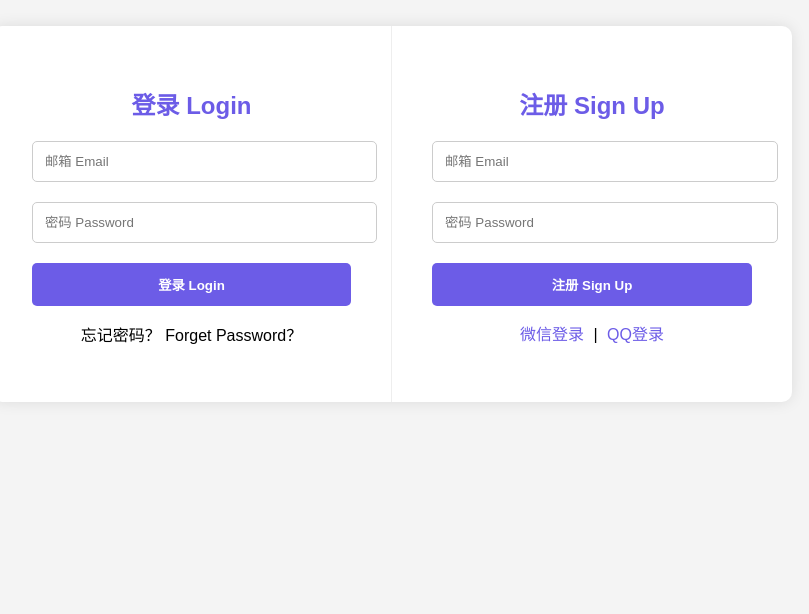
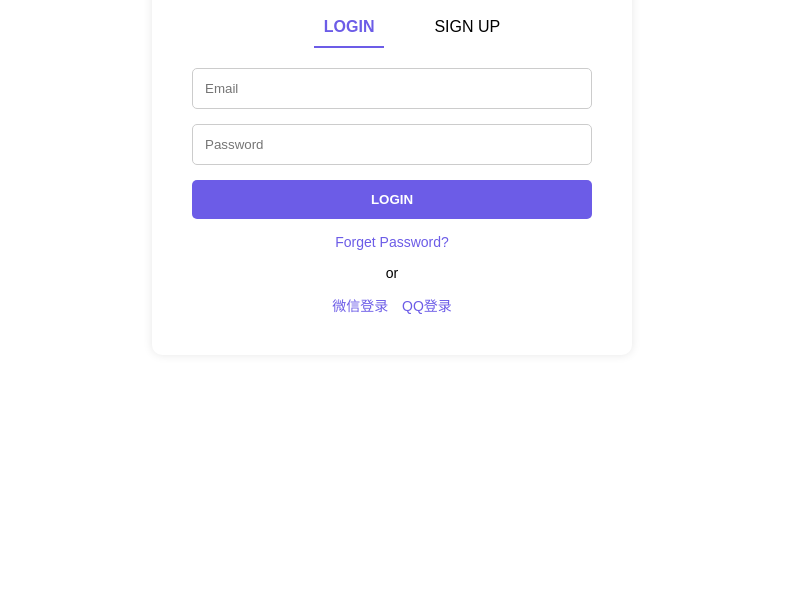
Before and after one commit to lina8bell/-ryanrochad, a plain HTML site: page dl.html in a window 1280 px wide. Shown: the part 186-800 px from the top of the page, without its empty margins (248-1057 px from the left). Drawn offline with Linux system fonts and the light colour scheme; no server answers.

Commit message:
Update dl.html
update javascript for sign up function

```diff
--- a/dl.html
+++ b/dl.html
@@ -1,115 +1,130 @@
-<!doctype html>
+<!DOCTYPE html>
 <html lang="zh-CN">
 <head>
-<meta charset="utf-8">
+  <meta charset="UTF-8" />
   <title>瑞恩罗恰德 登录注册</title>
 
-<!-- 引入 Firebase SDK -->
+  <!-- Firebase SDK -->
   <script src="https://www.gstatic.com/firebasejs/9.22.2/firebase-app.js"></script>
   <script src="https://www.gstatic.com/firebasejs/9.22.2/firebase-auth.js"></script>
 
   <style>
     body {
       font-family: Arial, sans-serif;
+      background: #fff;
       margin: 0;
       padding: 0;
-    background-color: #f4f4f4;
     }
     .container {
+      max-width: 400px;
+      margin: 50px auto;
+      padding: 40px;
+      background: #fff;
+      box-shadow: 0 0 10px rgba(0,0,0,0.1);
+      border-radius: 10px;
+    }
+    .logo {
+      text-align: center;
+      margin-bottom: 20px;
+    }
+    .tabs {
       display: flex;
       justify-content: center;
-    align-items: center;
-    min-height: 100vh;
+      margin-bottom: 20px;
     }
-.box {
-    background-color: white;
-    display: flex;
-    border-radius: 10px;
-    box-shadow: 0 0 15px rgba(0,0,0,0.1);
-    overflow: hidden;
+    .tabs li {
+      list-style: none;
+      margin: 0 20px;
+      padding: 10px;
+      cursor: pointer;
+      border-bottom: 2px solid transparent;
     }
-.left-section, .right-section {
-    padding: 40px;
-    width: 400px;
+    .tabs li.active {
+      border-bottom: 2px solid #6c5ce7;
+      color: #6c5ce7;
+      font-weight: bold;
+    }
+    form {
+      display: none;
+    }
+    form.active {
+      display: block;
+    }
+    input {
+      width: 100%;
+      padding: 12px;
+      margin-bottom: 15px;
+      border: 1px solid #ccc;
+      border-radius: 5px;
       box-sizing: border-box;
     }
-.left-section {
-    border-right: 1px solid #eee;
-}
-h2 {
-    text-align: center;
-    margin-bottom: 20px;
-    color: #6c5ce7;
-}
-form input {
-    width: 100%;
-    padding: 12px;
-    margin-bottom: 20px;
-    border: 1px solid #ccc;
-    border-radius: 5px;
-}
-form button {
+    button {
       width: 100%;
       padding: 12px;
       background-color: #6c5ce7;
       color: white;
       border: none;
       border-radius: 5px;
+      font-weight: bold;
       cursor: pointer;
-    font-weight: bold;
     }
-form button:hover {
-    background-color: #5e54d2;
+    button:hover {
+      background-color: #5947d6;
     }
-.social-login {
+    .center-text {
       text-align: center;
       margin-top: 15px;
+      font-size: 14px;
     }
-.social-login a {
+    .center-text a {
+      color: #6c5ce7;
+      text-decoration: none;
       margin: 0 5px;
-    text-decoration: none;
-    color: #6c5ce7;
     }
   </style>
+</head>
+<body>
 
-</head>
+  <div class="container">
+    <div class="logo">
+      <img src="images/37eef08795715baa9746a6829c38d89.png" alt="Ryan Rochad Logo" style="height: 80px;">
+    </div>
 
-<body>
-<div class="container">
-  <div class="box">
+    <ul class="tabs">
+      <li id="login-tab" class="active">LOGIN</li>
+      <li id="signup-tab">SIGN UP</li>
+    </ul>
 
     <!-- 登录表单 -->
-    <div class="left-section">
-      <h2>登录 Login</h2>
-      <form id="login-form">
-        <input type="email" id="login-email" placeholder="邮箱 Email" required>
-        <input type="password" id="login-password" placeholder="密码 Password" required>
-        <button type="submit">登录 Login</button>
-        <div class="social-login">
-          <p>忘记密码？ Forget Password？</p>
+    <form id="login-form" class="active">
+      <input type="email" id="login-email" placeholder="Email" required>
+      <input type="password" id="login-password" placeholder="Password" required>
+      <button type="submit">LOGIN</button>
+      <div class="center-text">
+        <a href="#">Forget Password?</a>
+      </div>
+      <div class="center-text">
+        <p>or</p>
+        <a href="https://weixin.qq.com/" target="_blank">微信登录</a>
+        <a href="https://im.qq.com/index/" target="_blank">QQ登录</a>
       </div>
     </form>
-    </div>
 
     <!-- 注册表单 -->
-    <div class="right-section">
-      <h2>注册 Sign Up</h2>
     <form id="signup-form">
-        <input type="email" id="signup-email" placeholder="邮箱 Email" required>
-        <input type="password" id="signup-password" placeholder="密码 Password" required>
-        <button type="submit">注册 Sign Up</button>
-        <div class="social-login">
-          <a href="https://weixin.qq.com/" target="_blank">微信登录</a> |
+      <input type="email" id="signup-email" placeholder="Email" required>
+      <input type="password" id="signup-password" placeholder="Password" required>
+      <button type="submit">SIGN UP</button>
+      <div class="center-text">
+        <p>or</p>
+        <a href="https://weixin.qq.com/" target="_blank">微信登录</a>
         <a href="https://im.qq.com/index/" target="_blank">QQ登录</a>
       </div>
     </form>
   </div>
 
-  </div>
-</div>
-
   <script>
-  // ======= 你的 Firebase 配置 =======
+    // Firebase 配置
     const firebaseConfig = {
       apiKey: "AIzaSyDipF9OB3ViymcyZ6PTCBvdBrQ5Ze09MLQ",
       authDomain: "ryanrochad-5c497.firebaseapp.com",
@@ -119,48 +134,60 @@ form button:hover {
       appId: "1:454876873137:web:c0592b5f307e777282bd90"
     };
 
+    // 初始化
     const app = firebase.initializeApp(firebaseConfig);
     const auth = firebase.auth();
 
+    // 标签切换逻辑
+    const loginTab = document.getElementById('login-tab');
+    const signupTab = document.getElementById('signup-tab');
+    const loginForm = document.getElementById('login-form');
+    const signupForm = document.getElementById('signup-form');
+
+    loginTab.addEventListener('click', () => {
+      loginTab.classList.add('active');
+      signupTab.classList.remove('active');
+      loginForm.classList.add('active');
+      signupForm.classList.remove('active');
+    });
+
+    signupTab.addEventListener('click', () => {
+      signupTab.classList.add('active');
+      loginTab.classList.remove('active');
+      signupForm.classList.add('active');
+      loginForm.classList.remove('active');
+    });
+
     // 登录逻辑
-  document.getElementById('login-form').addEventListener('submit', function(e) {
+    loginForm.addEventListener('submit', (e) => {
       e.preventDefault();
       const email = document.getElementById('login-email').value;
       const password = document.getElementById('login-password').value;
 
       auth.signInWithEmailAndPassword(email, password)
-      .then((userCredential) => {
+        .then(() => {
           alert('登录成功！');
-        window.location.href = 'index.html'; // 登录后跳转首页
+          window.location.href = 'index.html';
         })
-      .catch((error) => {
-        alert('登录失败: ' + error.message);
+        .catch(error => {
+          alert('登录失败：' + error.message);
         });
     });
 
     // 注册逻辑
-  document.getElementById('signup-form').addEventListener('submit', function(e) {
+    signupForm.addEventListener('submit', (e) => {
       e.preventDefault();
       const email = document.getElementById('signup-email').value;
       const password = document.getElementById('signup-password').value;
 
       auth.createUserWithEmailAndPassword(email, password)
-      .then((userCredential) => {
+        .then(() => {
           alert('注册成功！请登录。');
-        window.location.reload(); // 注册后刷新回登录页面
+          loginTab.click(); // 自动切回登录页
         })
-      .catch((error) => {
-        alert('注册失败: ' + error.message);
+        .catch(error => {
+          alert('注册失败：' + error.message);
         });
-  });
-
-  // 登录状态监听（非必须，可以观察）
-  auth.onAuthStateChanged(user => {
-    if (user) {
-      console.log('用户已登录:', user.email);
-    } else {
-      console.log('未登录');
-    }
     });
   </script>
 
```
Lines whose indentation alone changed are shown as unchanged.
